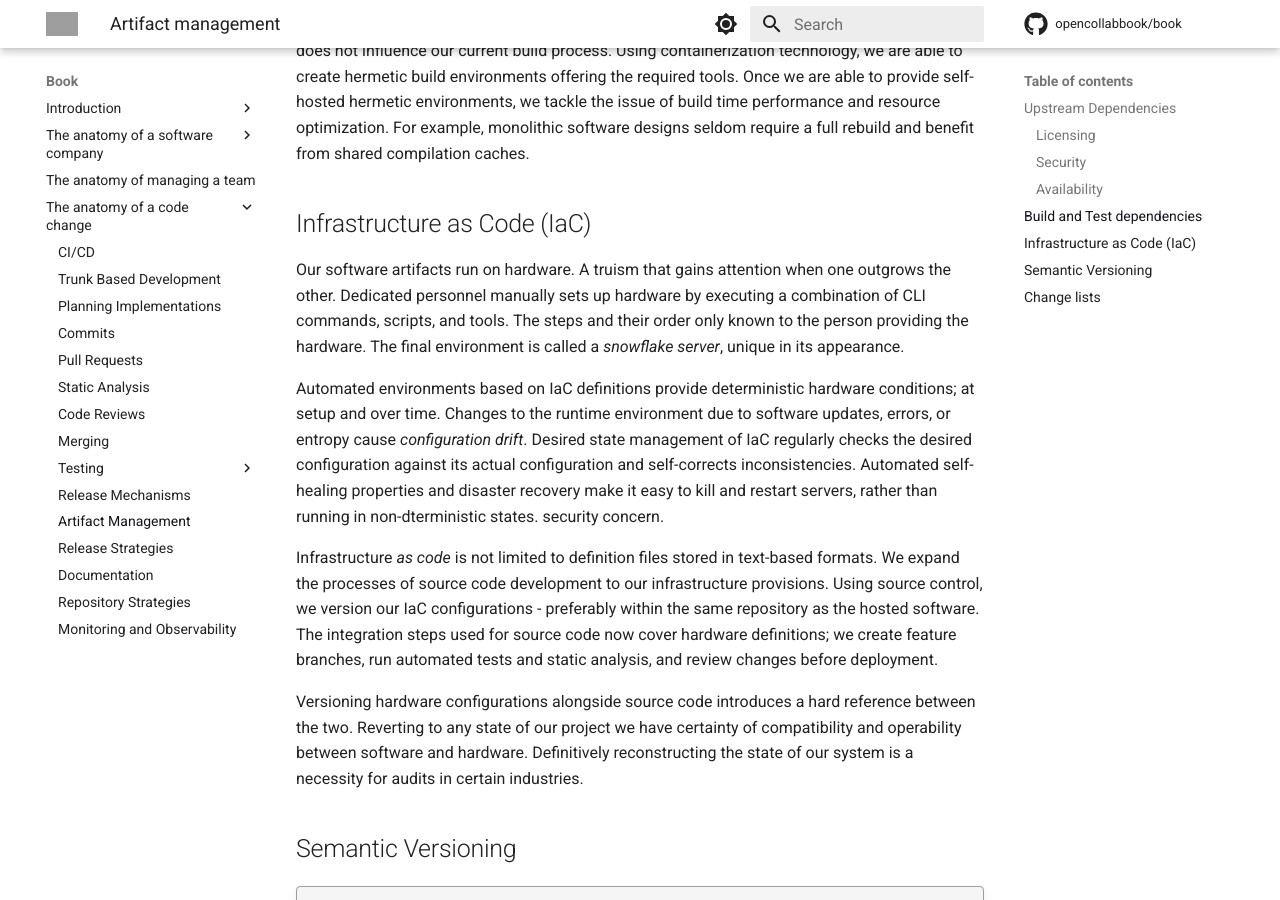
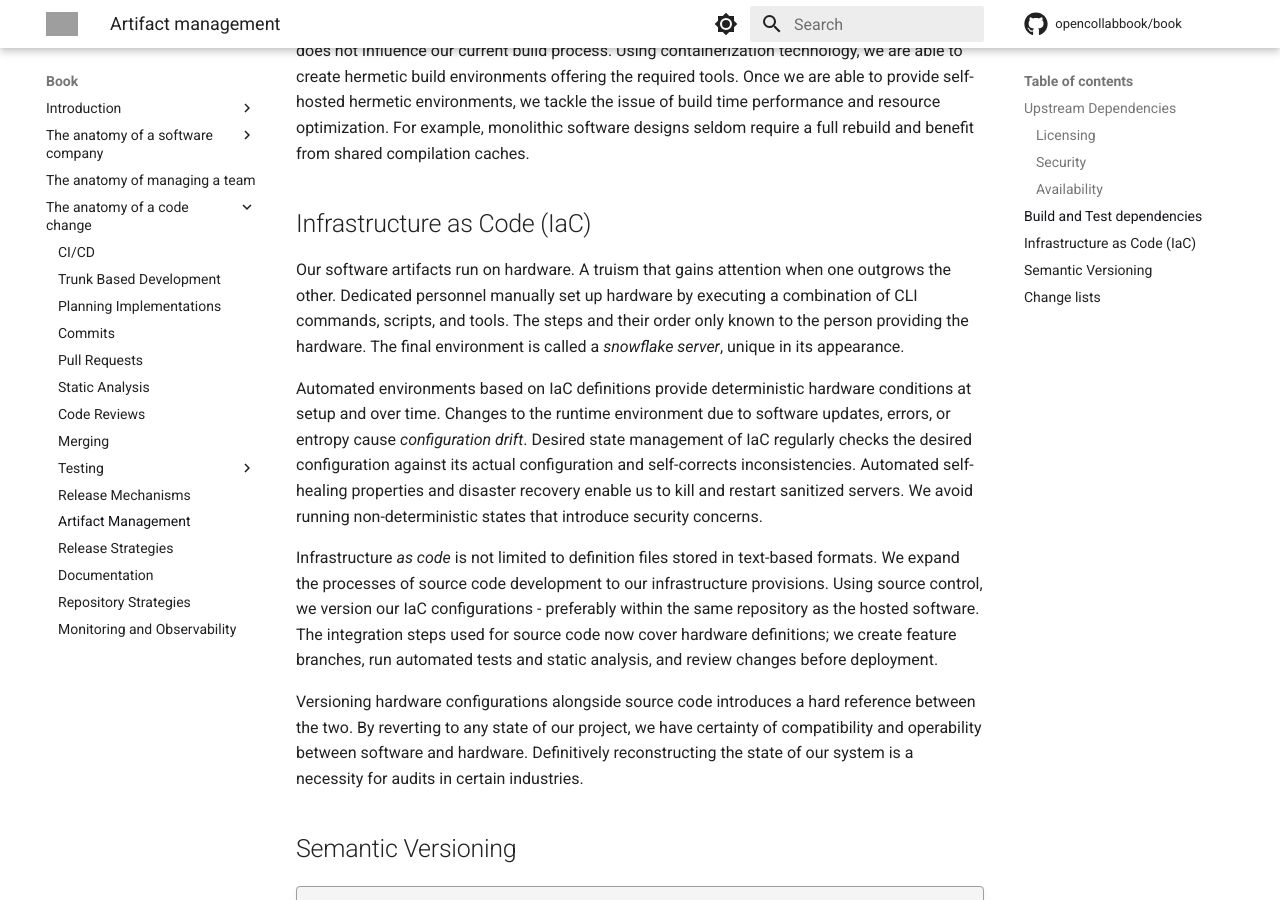
Before and after one commit to engineering-collaboration/book, an MkDocs documentation site: the page built from docs/book/anatomy-of-a-code-change/artifact-management.md, in a window 1280 px wide and 900 px high, scrolled down 2470 px. Built offline with MkDocs 1.6.1 and Material for MkDocs 9.7.7, drawn with Linux system fonts in a browser that asks for light colours; comment, search, counter and statistics services are not loaded; grey boxes are pictures that could not be loaded.

Commit message:
Fix grammar errors

```diff
--- a/docs/book/anatomy-of-a-code-change/artifact-management.md
+++ b/docs/book/anatomy-of-a-code-change/artifact-management.md
@@ -56,13 +56,13 @@ We rely on the homogeneity and isolation of our build procedures. Meaning, any p
 
 ## Infrastructure as Code (IaC)
 
-Our software artifacts run on hardware. A truism that gains attention when one outgrows the other. Dedicated personnel manually sets up hardware by executing a combination of CLI commands, scripts, and tools. The steps and their order only known to the person providing the hardware. The final environment is called a *snowflake server*, unique in its appearance.
+Our software artifacts run on hardware. A truism that gains attention when one outgrows the other. Dedicated personnel manually set up hardware by executing a combination of CLI commands, scripts, and tools. The steps and their order only known to the person providing the hardware. The final environment is called a *snowflake server*, unique in its appearance.
 
-Automated environments based on IaC definitions provide deterministic hardware conditions; at setup and over time. Changes to the runtime environment due to software updates, errors, or entropy cause *configuration drift*. Desired state management of IaC regularly checks the desired configuration against its actual configuration and self-corrects inconsistencies. Automated self-healing properties and disaster recovery make it easy to kill and restart servers, rather than running in non-dterministic states. security concern.
+Automated environments based on IaC definitions provide deterministic hardware conditions at setup and over time. Changes to the runtime environment due to software updates, errors, or entropy cause *configuration drift*. Desired state management of IaC regularly checks the desired configuration against its actual configuration and self-corrects inconsistencies. Automated self-healing properties and disaster recovery enable us to kill and restart sanitized servers. We avoid running non-deterministic states that introduce security concerns.
 
 Infrastructure *as code* is not limited to definition files stored in text-based formats. We expand the processes of source code development to our infrastructure provisions. Using source control, we version our IaC configurations - preferably within the same repository as the hosted software. The integration steps used for source code now cover hardware definitions; we create feature branches, run automated tests and static analysis, and review changes before deployment.
 
-Versioning hardware configurations alongside source code introduces a hard reference between the two. Reverting to any state of our project we have certainty of compatibility and operability between software and hardware. Definitively reconstructing the state of our system is a necessity for audits in certain industries.
+Versioning hardware configurations alongside source code introduces a hard reference between the two. By reverting to any state of our project, we have certainty of compatibility and operability between software and hardware. Definitively reconstructing the state of our system is a necessity for audits in certain industries.
 
 ## Semantic Versioning
 
```
